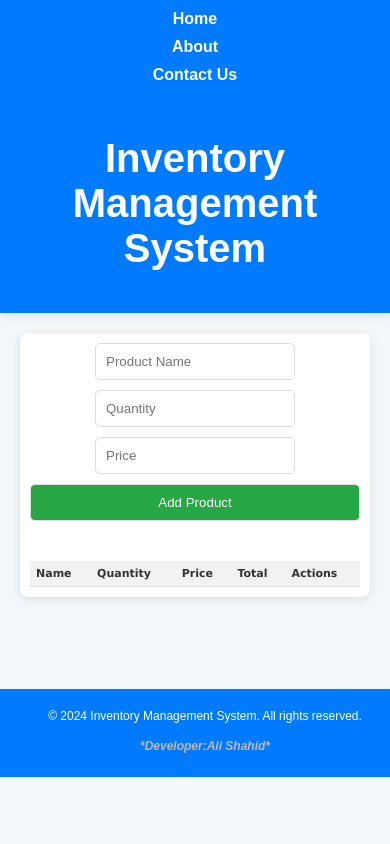
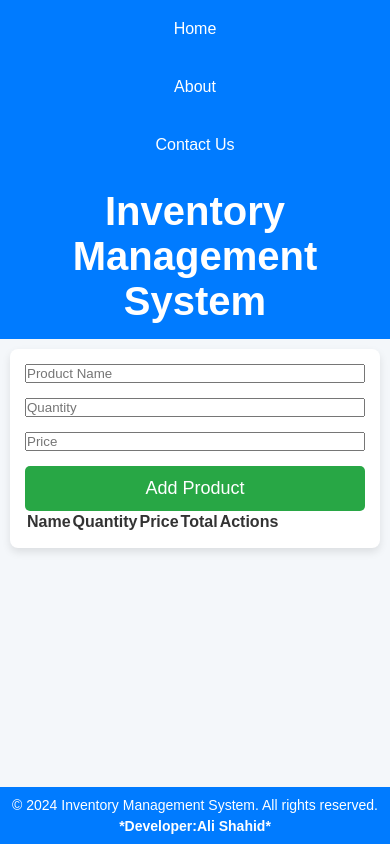
Before and after one commit to m-Alishahid/Inventory-management-system, a plain HTML site: page index.html in a window 390 px wide. Drawn offline with Linux system fonts and the light colour scheme.

Commit message:
Update index.css

```diff
--- a/index.css
+++ b/index.css
@@ -1,227 +1,147 @@
-/* General Styles */
+* {
+    margin: 0;
+    padding: 0;
+    box-sizing: border-box;
+}
+
 body {
     font-family: Arial, sans-serif;
     background-color: #f4f7fa;
-    margin: 0;
-    padding: 0;
     color: #333;
+    display: flex;
+    flex-direction: column;
+    min-height: 100vh;
 }
 
-
-h4 {
-    color: rgb(190, 183, 183);
-    font-style: italic;
-}
-
-/* Navigation Bar Styles */
+/* Navigation Bar */
 .navbar {
     background-color: #007bff;
-    padding: 10px 20px;
-    display: flex;
-    justify-content: center;
+    padding: 10px;
+    text-align: center;
 }
 
 .navbar ul {
     list-style: none;
-    padding: 0;
-    margin: 0;
     display: flex;
+    justify-content: center;
     gap: 20px;
+    flex-wrap: wrap; /* Allows wrapping for smaller screens */
 }
 
 .navbar a {
     color: white;
     text-decoration: none;
-    font-weight: bold;
+    padding: 8px 16px;
+    display: inline-block;
+    font-size: 16px; /* Larger font for better readability */
 }
 
 .navbar a:hover {
-    text-decoration: underline;
+    background-color: #0056b3;
+    border-radius: 5px;
 }
 
-/* Header Styles */
+/* Header */
 .header {
     background-color: #007bff;
-    color: #fff;
+    color: white;
     padding: 20px;
     text-align: center;
     font-size: 24px;
-    box-shadow: 0 2px 10px rgba(0, 0, 0, 0.1);
 }
 
-/* Main Content Styles */
+/* Main Content */
 .main-content {
-    max-width: 1000px;
-    margin: 40px auto;
+    max-width: 600px;
+    margin: 20px auto;
     padding: 20px;
-    background: #fff;
-    box-shadow: 0 2px 10px rgba(0, 0, 0, 0.1);
+    background: white;
     border-radius: 8px;
+    box-shadow: 0 4px 8px rgba(0, 0, 0, 0.1);
 }
 
-/* Form Section Styles */
-.form-section {
-    margin-bottom: 20px;
+.contact-form-section {
+    margin-top: 20px;
 }
 
 form {
     display: flex;
-    gap: 10px;
-    justify-content: center;
-    flex-wrap: wrap;
+    flex-direction: column;
+    gap: 15px;
 }
 
-input,
-button {
-    padding: 10px;
-    border: 1px solid #ddd;
-    border-radius: 5px;
-    width: 100%;
-    max-width: 200px;
-    box-sizing: border-box;
+.form-group label {
+    font-size: 16px; /* Larger label font size */
 }
 
-button {
-    background-color: #28a745;
-    color: #fff;
-    cursor: pointer;
-    transition: background-color 0.3s ease;
+.form-group input,
+.form-group textarea {
+    padding: 12px;
+    width: 100%;
+    border: 1px solid #ccc;
+    border-radius: 5px;
+    font-size: 16px; /* Larger input font size */
 }
 
-button:hover {
+button[type="submit"] {
+    padding: 14px;
+    background-color: #28a745;
+    color: white;
+    border: none;
+    border-radius: 5px;
+    font-size: 18px; /* Larger button font size */
+    cursor: pointer;
+    transition: background-color 0.3s;
+}
+
+button[type="submit"]:hover {
     background-color: #218838;
 }
 
-/* Table Section Styles */
-.table-section {
-    overflow-x: auto;
-    /* Allows horizontal scrolling if needed */
+/* Footer */
+.footer {
+    background-color: #007bff;
+    color: white;
+    text-align: center;
+    padding: 15px 10px;
+    font-size: 14px;
+    margin-top: auto; /* Pushes footer to the bottom */
 }
 
-table {
-    width: 100%;
-    border-collapse: collapse;
-    margin-top: 20px;
-    min-width: 600px;
-    /* Minimum width to prevent overflow issues */
+.footer h4 {
+    margin-top: 5px;
 }
 
-th,
-td {
-    padding: 12px;
-    border-bottom: 1px solid #ddd;
-    text-align: left;
-    font-size: 14px;
-}
+/* Media Queries for Responsiveness */
+@media (max-width: 768px) {
+    .header {
+        font-size: 22px;
+        padding: 15px;
+    }
 
-th {
-    background-color: #f2f2f2;
-}
+    .navbar ul {
+        flex-direction: column; /* Stack nav links vertically */
+    }
 
-/* Action buttons styling */
-.action-buttons {
-    display: flex;
-    gap: 5px;
-    flex-wrap: wrap;
-    /* Allows buttons to wrap on smaller screens */
-}
-
-.edit,
-.delete {
-    cursor: pointer;
-    padding: 5px 10px;
-    border: none;
-    border-radius: 3px;
-    color: white;
-    transition: transform 0.3s ease, background-color 0.3s ease;
-    font-size: 12px;
-}
-
-.edit {
-    background-color: #007bff;
-}
-
-.edit:hover {
-    background-color: #0056b3;
-    transform: scale(1.1);
-}
-
-.delete {
-    background-color: #dc3545;
-}
-
-.delete:hover {
-    background-color: #c82333;
-    transform: scale(1.1);
-}
-
-/* Footer Styles */
-.footer {
-    background-color: #007bff;
-    color: #fff;
-    text-align: center;
-    padding: 10px;
-    position: relative;
-    width: 100%;
-}
-
-.main-content {
-    font: bold;
-    font-family: Verdana, Geneva, Tahoma, sans-serif;
-}
-
-
-
-
-/* Responsive Media Queries */
-@media (max-width: 768px) {
-    .navbar ul {
-        flex-direction: column;
-        gap: 10px;
-        align-items: center;
+    .navbar a {
+        font-size: 18px; /* Larger font for better readability */
     }
 
     .main-content {
-        margin: 20px;
-        padding: 10px;
+        margin: 10px;
+        padding: 15px;
     }
 
-    form {
-        flex-direction: column;
-        gap: 10px;
-        align-items: center;
+    .form-group label,
+    .form-group input,
+    .form-group textarea {
+        font-size: 18px; /* Adjust font size for readability */
     }
 
-    table {
-        min-width: unset;
-        /* Allow the table to resize */
-        font-size: 12px;
+    button[type="submit"] {
+        font-size: 20px;
+        padding: 12px;
     }
-
-    th,
-    td {
-        padding: 8px;
-    }
-
-    /* Adjust action buttons to be more flexible */
-    .action-buttons {
-        gap: 3px;
-        justify-content: center;
-    }
-
-    .edit,
-    .delete {
-        font-size: 10px;
-        padding: 4px 8px;
-        border-radius: 4px;
-    }
-
-
-    .footer {
-        padding: 8px 15px;
-        font-size: 14px;
-    }
-
 }
 
 @media (max-width: 480px) {
@@ -230,39 +150,31 @@ th {
         padding: 15px;
     }
 
-    button {
-        max-width: 100%;
-        /* Allow buttons to stretch on smaller screens */
+    .navbar a {
+        padding: 10px 12px;
+        font-size: 16px;
     }
 
-    /* Table should scroll horizontally if it overflows */
-    .table-section {
-        overflow-x: auto;
+    .main-content {
+        padding: 15px;
     }
 
-    th,
-    td {
-        font-size: 11px;
-        padding: 6px;
+    .form-group label {
+        font-size: 16px; /* Slightly smaller for mobile but still readable */
     }
 
-    .action-buttons {
-        flex-direction: column;
-        /* Stack action buttons on top of each other */
-        align-items: center;
+    .form-group input,
+    .form-group textarea {
+        font-size: 16px;
     }
 
-    .edit,
-    .delete {
-        padding: 4px 8px;
-        font-size: 10px;
-        margin-bottom: 5px;
+    button[type="submit"] {
+        font-size: 18px;
+        padding: 12px;
     }
 
     .footer {
-        padding: 8px 10px;
-        font-size: 12px;
+        font-size: 14px;
+        padding: 10px;
     }
-
-
 }
```
